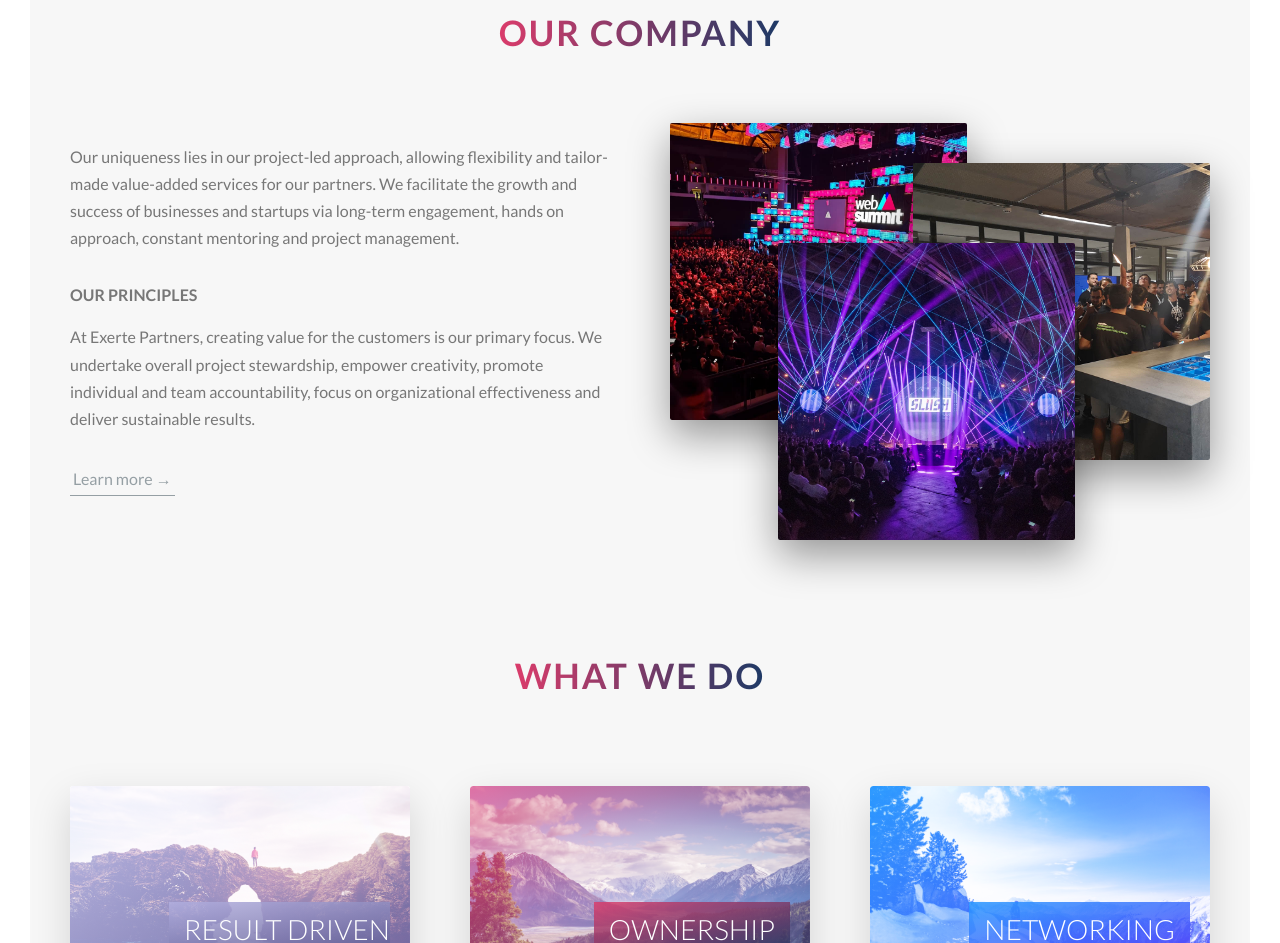
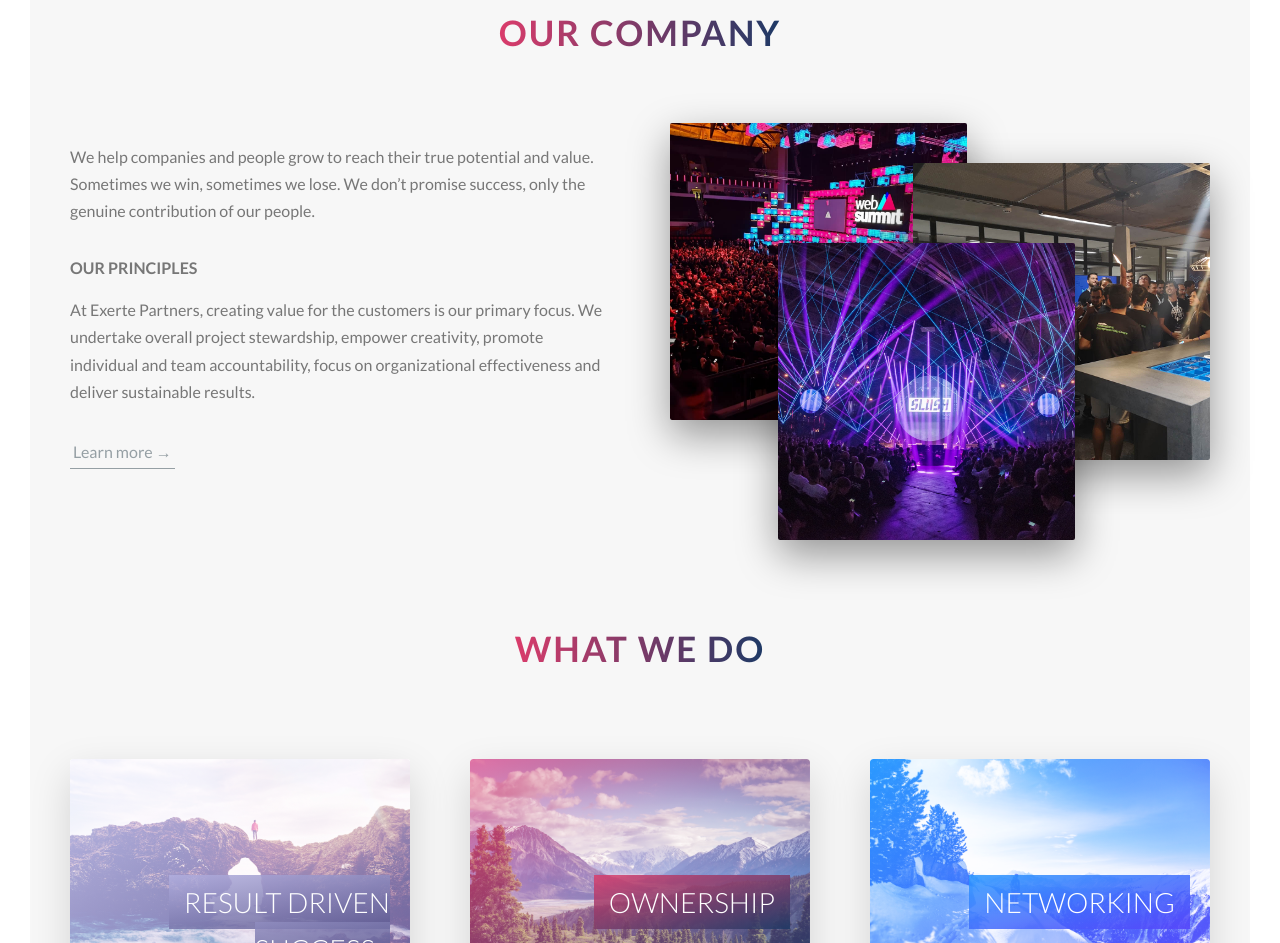
Before and after one commit to mostmojo/exerte, a website: page index.html in a window 1280 px wide. Shown: the part 877-1820 px from the top of the page. Drawn offline with Linux system fonts and the light colour scheme.

Commit message:
Change company text

```diff
--- a/index.html
+++ b/index.html
@@ -86,7 +86,7 @@
               Building your sailing life in one place
             </h3> -->
             <p class="paragraph">
-				Our uniqueness lies in our project-led approach, allowing flexibility and tailor-made value-added services for our partners. We facilitate the growth and success of businesses and startups via long-term engagement, hands on approach, constant mentoring and project management.
+				We help companies and people grow to reach their true potential and value. Sometimes we win, sometimes we lose. We don’t promise success, only the genuine contribution of our people.
             </p>
             <h3 class="heading-tertiary u-margin-bottom-small">
 				Our principles
```
